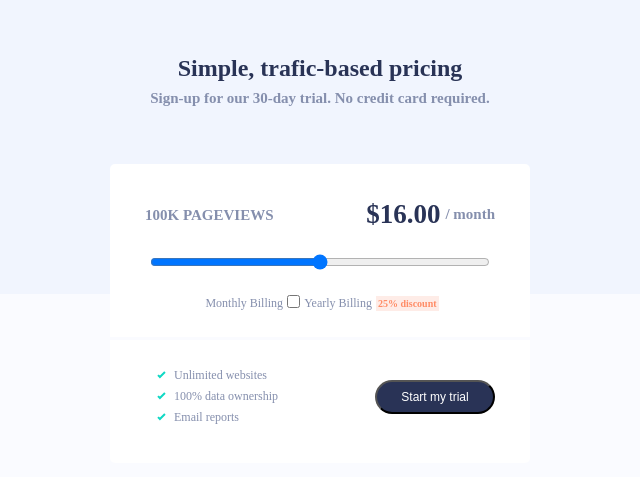
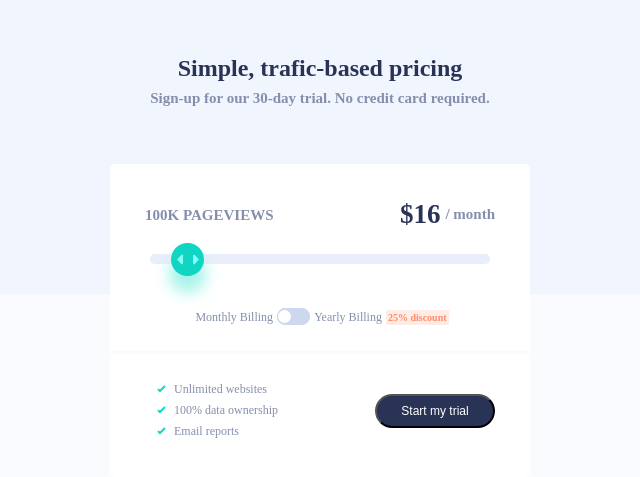
Before and after one commit to Saicharan0662/frontend-mentor-solutions, a React (Create React App) app in the folder interactive-pricing-component-main/: page / in a window 1280 px wide. Shown: the part 105-582 px from the top of the page, without its empty margins (320-960 px from the left). Built offline with nearby package versions, Linux system fonts and the light colour scheme.

Commit message:
pricing logic completed

```diff
--- a/interactive-pricing-component-main/src/App.css
+++ b/interactive-pricing-component-main/src/App.css
@@ -69,14 +69,14 @@
     font-weight: 800;
 }
 
-.slider{
+.slider-container{
     display: flex;
     justify-content: center;
     align-items: center;
     width: 100%;
     padding: 24px 0;
 }
-.slider input{
+.slider-container input{
     width: 97%;
 }
 
@@ -84,6 +84,7 @@
     display: flex;
     justify-content: center;
     align-items: center;
+    padding-top: 20px;
 }
 .small-gray-text{
     color: hsl(225, 20%, 60%);
@@ -136,3 +137,80 @@
     font-size: 12px;
     border-radius: 50px;
 }
+
+/* toggler */
+.switch{
+    position: relative;
+    display: inline-block;
+    width: 33px;
+    height: 17px;
+    background-color: hsl(223, 50%, 87%);
+    border-radius: 50px;
+}
+.switch input{
+    opacity: 0;
+    width: 0;
+    height: 0;
+}
+.toggler{
+    position: absolute;
+    cursor: pointer;
+    top: 0px;
+    left: 0px;
+    right: 0px;
+    bottom: 0px;
+    content: "";
+    background-color: hsl(223, 50%, 87%);
+    border-radius: 50px;
+    transition: all .4s ease;
+}
+.toggler:before{
+    position: absolute;
+    cursor: pointer;
+    top: 2px;
+    left: 1px;
+    content: "";
+    height: 13px;
+    width: 13px;
+    background-color: hsl(0, 0%, 100%);
+    border-radius: 100%;
+    transition: all .4s ease;
+}
+.toggler:hover{
+    background-color: hsl(174, 77%, 80%);
+}
+input:checked + .toggler{
+    background-color: hsl(174, 86%, 45%);
+}
+input:checked + .toggler:before{
+    transform: translateX(16px);
+}
+
+/* Slider */
+.slider {
+  -webkit-appearance: none;
+  width: 85%;
+  height: 10px;
+  border-radius: 5px;
+  background: hsl(224, 65%, 95%);;
+  outline: none;
+  /* overflow: hidden; */
+}
+.slider::-webkit-slider-thumb {
+  -webkit-appearance: none;
+  appearance: none;
+  width: 33px;
+  height: 33px;
+  border-radius: 50%;
+  border: none;
+  background: url('./images/icon-slider.svg');
+  background-color: hsl(174, 86%, 45%);;
+  background-repeat: no-repeat;
+  background-position: 50%, 50%;
+  cursor: pointer;
+  box-shadow: 0 15px 15px 2px hsl(174, 77%, 80%);;
+  transition: 0.4s;
+}
+.slider::-webkit-slider-thumb:hover {
+  background-color: hsl(174, 77%, 80%);
+}
--- a/interactive-pricing-component-main/src/component/Card.js
+++ b/interactive-pricing-component-main/src/component/Card.js
@@ -1,24 +1,36 @@
-import React from 'react'
+import React, { useState } from 'react'
 import iconCheck from '../images/icon-check.svg'
 
 const Card = () => {
+    const [isChecked, setIsChecked] = useState(false)
+    const [price, setPrice] = useState(16.00)
+
     return (
         <div className='pricing-card'>
             <div className="card-header">
                 <div className="header-text">
                     <span className='pg-text'>100K PAGEVIEWS</span>
                     <span>
-                        <span className='price'>$16.00</span>
-                        <span className='plan-text'>/ month</span>
+                        <span className='price'>
+                            ${isChecked ? Math.round((price - price * 0.25) * 100) / 100 : price}
+                        </span>
+                        <span className='plan-text'>/ {isChecked ? "year" : "month"}</span>
                     </span>
                 </div>
             </div>
-            <div className="slider">
-                <input type="range" name="slider" id="slider" />
+            <div className="slider-container">
+                <input type="range" name="slider" id="slider" className='slider'
+                    min={8} max={125} value={price} onChange={(e) => setPrice(e.target.value)} />
             </div>
             <div className="toggler-section">
                 <span className='small-gray-text'>Monthly Billing</span>
-                <span><input type="checkbox" name="toggler" id="toggler" /></span>
+                <span>
+                    <label htmlFor="toggler" className="switch">
+                        <input type="checkbox" name="toggler" id="toggler"
+                            checked={isChecked} onChange={() => setIsChecked(!isChecked)} />
+                        <span className="toggler"></span>
+                    </label>
+                </span>
                 <span className='small-gray-text'>Yearly Billing</span>
                 <span className='discount-text'>25% discount</span>
             </div>
```
